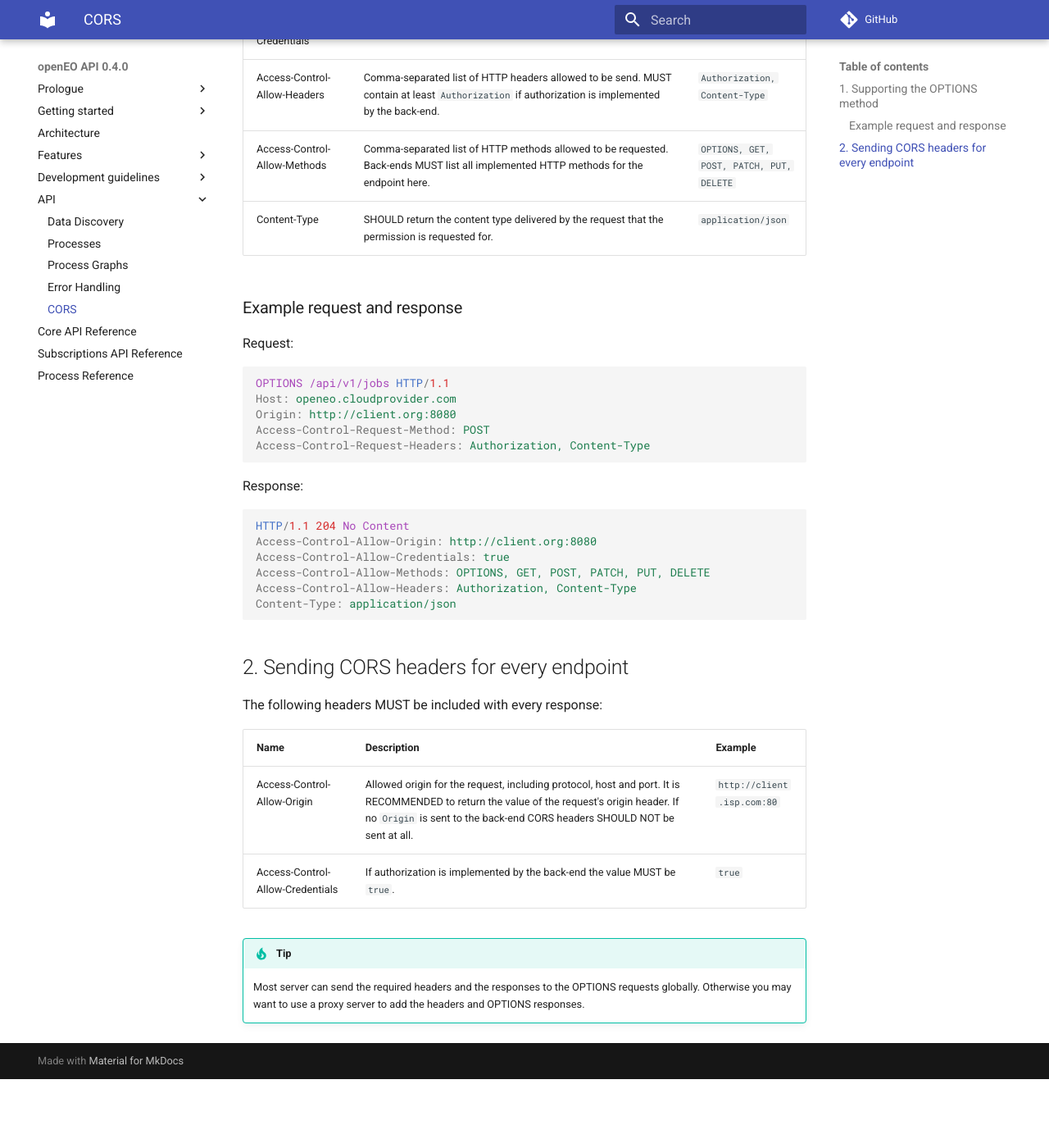
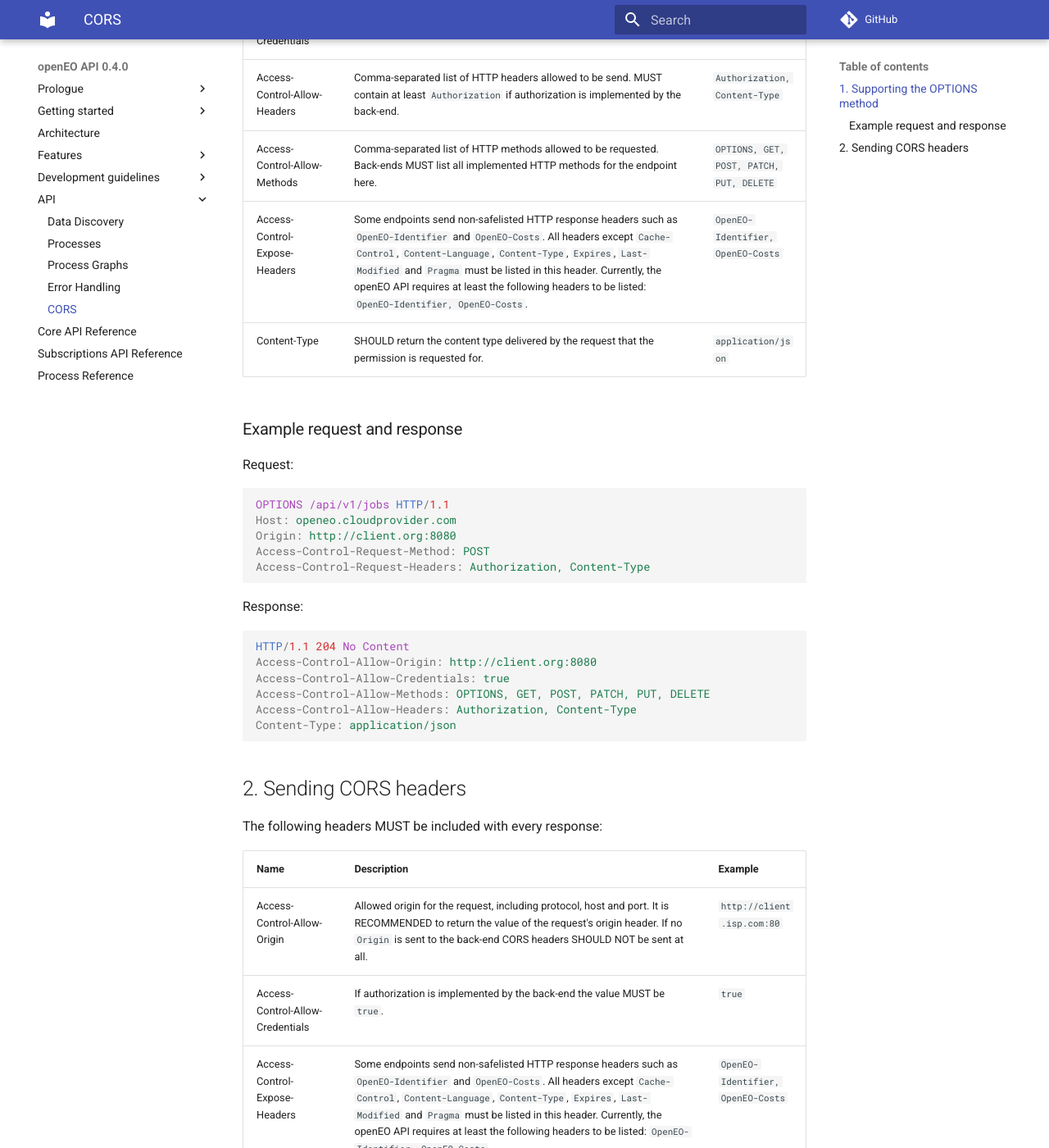
Before and after one commit to Open-EO/openeo-api, an MkDocs documentation site: the page built from docs/cors.md, in a window 1280 px wide and 1400 px high, scrolled down 920 px. Shown: the whole window at 82% size. Built offline with MkDocs 1.6.1 and Material for MkDocs 9.7.7, drawn with Linux system fonts in a browser that asks for light colours; comment, search, counter and statistics services are not loaded; before the commit the page ends 2236 px from its top, so only the background shows below that.

Commit message:
Added Access-Control-Expose-Headers header for CORS.

````diff
--- a/docs/cors.md
+++ b/docs/cors.md
@@ -17,6 +17,7 @@ All endpoints must respond to the `OPTIONS` HTTP method. This is a response for
 | Access-Control-Allow-Credentials | If authorization is implemented by the back-end the value MUST be `true`. | `true`                                   |
 | Access-Control-Allow-Headers     | Comma-separated list of HTTP headers allowed to be send. MUST contain at least `Authorization` if authorization is implemented by the back-end. | ` Authorization, Content-Type`           |
 | Access-Control-Allow-Methods     | Comma-separated list of HTTP methods allowed to be requested. Back-ends MUST list all implemented HTTP methods for the endpoint here. | `OPTIONS, GET, POST, PATCH, PUT, DELETE` |
+| Access-Control-Expose-Headers    | Some endpoints send non-safelisted HTTP response headers such as `OpenEO-Identifier` and `OpenEO-Costs`. All headers except `Cache-Control`, `Content-Language`, `Content-Type`, `Expires`, `Last-Modified` and `Pragma` must be listed in this header. Currently, the openEO API requires at least the following headers to be listed: `OpenEO-Identifier, OpenEO-Costs`. | `OpenEO-Identifier, OpenEO-Costs` |
 | Content-Type                     | SHOULD return the content type delivered by the request that the permission is requested for. | `application/json`                       |
 
 ### Example request and response
@@ -42,7 +43,7 @@ Access-Control-Allow-Headers: Authorization, Content-Type
 Content-Type: application/json
 ```
 
-## 2. Sending CORS headers for every endpoint
+## 2. Sending CORS headers
 
 The following headers MUST be included with every response:
 
@@ -50,7 +51,8 @@ The following headers MUST be included with every response:
 | -------------------------------- | ------------------------------------------------------------ | -------------------------- |
 | Access-Control-Allow-Origin      | Allowed origin for the request, including protocol, host and port. It is RECOMMENDED to return the value of the request's origin header. If no `Origin` is sent to the back-end CORS headers SHOULD NOT be sent at all. | `http://client.isp.com:80` |
 | Access-Control-Allow-Credentials | If authorization is implemented by the back-end the value MUST be `true`. | `true`                     |
+| Access-Control-Expose-Headers    | Some endpoints send non-safelisted HTTP response headers such as `OpenEO-Identifier` and `OpenEO-Costs`. All headers except `Cache-Control`, `Content-Language`, `Content-Type`, `Expires`, `Last-Modified` and `Pragma` must be listed in this header. Currently, the openEO API requires at least the following headers to be listed: `OpenEO-Identifier, OpenEO-Costs`. | `OpenEO-Identifier, OpenEO-Costs` |
+
 
 !!! tip
-    Most server can send the required headers and the responses to the OPTIONS requests globally.
-	Otherwise you may want to use a proxy server to add the headers and OPTIONS responses.
+    Most server can send the required headers and the responses to the OPTIONS requests globally. Otherwise you may want to use a proxy server to add the headers and OPTIONS responses.
````
Also changed, not shown: CHANGELOG.md (+1 -0 lines).
